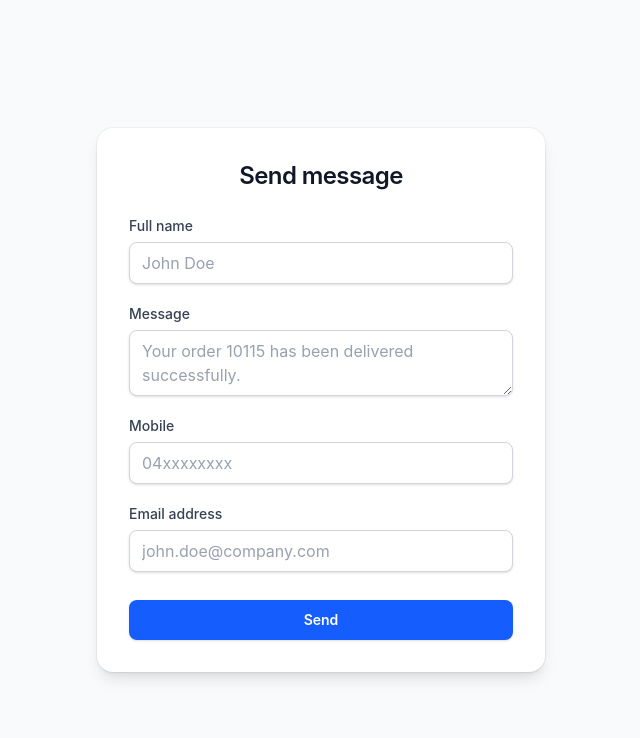
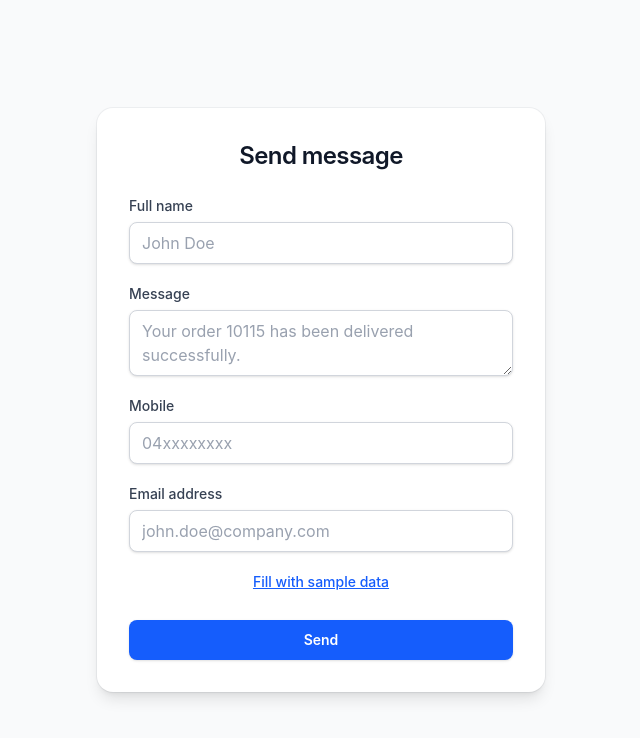
Before and after one commit to topmangarbuja/event-driven-notification-system, a React (Vite) app in the folder app/ui/: page / in a window 1280 px wide. Shown: the top 738 px of the page, without its empty margins (319-959 px from the left). Built offline with nearby package versions, Linux system fonts and the light colour scheme.

Commit message:
feat(ui): add fill with sample data button
- add faker-js dependency for generating test data
- add fillForm function that populates all fields
- style trigger as a text link above submit
- add test asserting fields populate on click

```diff
--- a/app/ui/package.json
+++ b/app/ui/package.json
@@ -12,6 +12,7 @@
   },
   "packageManager": "pnpm@10.18.1",
   "dependencies": {
+    "@faker-js/faker": "^10.5.0",
     "@tailwindcss/vite": "^4.3.0",
     "react": "^19.2.6",
     "react-dom": "^19.2.6",
--- a/app/ui/src/App.tsx
+++ b/app/ui/src/App.tsx
@@ -1,5 +1,6 @@
 import {useEffect, useState} from "react";
 import * as React from "react";
+import {faker} from "@faker-js/faker";
 
 function App() {
 
@@ -55,6 +56,17 @@ function App() {
         );
     }
 
+    function fillForm() {
+        const fakeMessage: MessageRequest = {
+            fullName: faker.person.fullName(),
+            message: faker.lorem.sentence(),
+            mobile: faker.helpers.fromRegExp(/^04[0-9]{8}$/),
+            email: faker.internet.email()
+        };
+
+        setForm(fakeMessage);
+    }
+
     // Render
     return (
         <div className="flex min-h-screen items-center justify-center bg-gray-50 px-4">
@@ -94,7 +106,8 @@ function App() {
                                value={form.email} onChange={handleChange} name="email"
                                placeholder="john.doe@company.com" required/>
                     </div>
-                    <button type="submit" className="mt-2 w-full rounded-lg bg-blue-600 px-4 py-2.5 text-sm font-semibold text-white shadow-sm transition-colors hover:bg-blue-700 focus:outline-none focus:ring-2 focus:ring-blue-500 focus:ring-offset-2 active:bg-blue-800">Send</button>
+                    <button type="button" className="cursor-pointer text-sm font-medium text-blue-600 underline hover:text-blue-800" onClick={fillForm}>Fill with sample data</button>
+                    <button type="submit" className="cursor-pointer mt-2 w-full rounded-lg bg-blue-600 px-4 py-2.5 text-sm font-semibold text-white shadow-sm transition-colors hover:bg-blue-700 focus:outline-none focus:ring-2 focus:ring-blue-500 focus:ring-offset-2 active:bg-blue-800">Send</button>
                 </form>
 
                 {successMessage}
```
Also changed, not shown: 2 other files (tests, documents, lock files or other folders).
